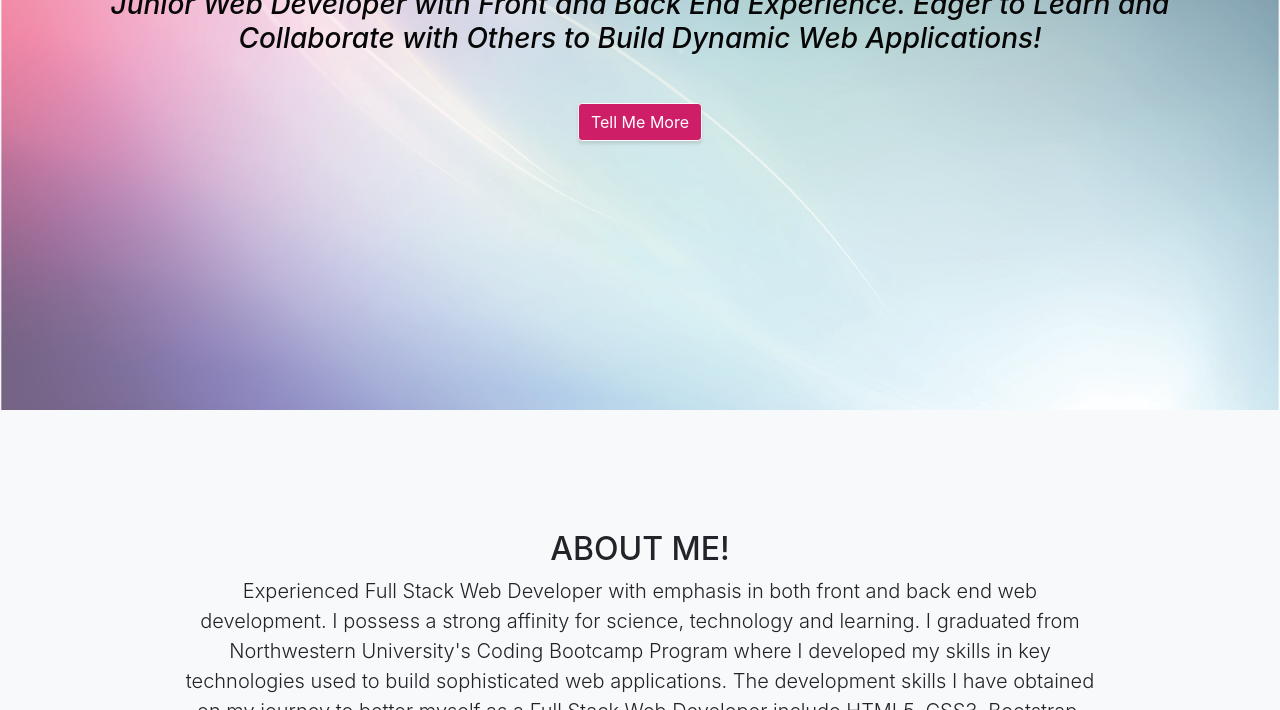
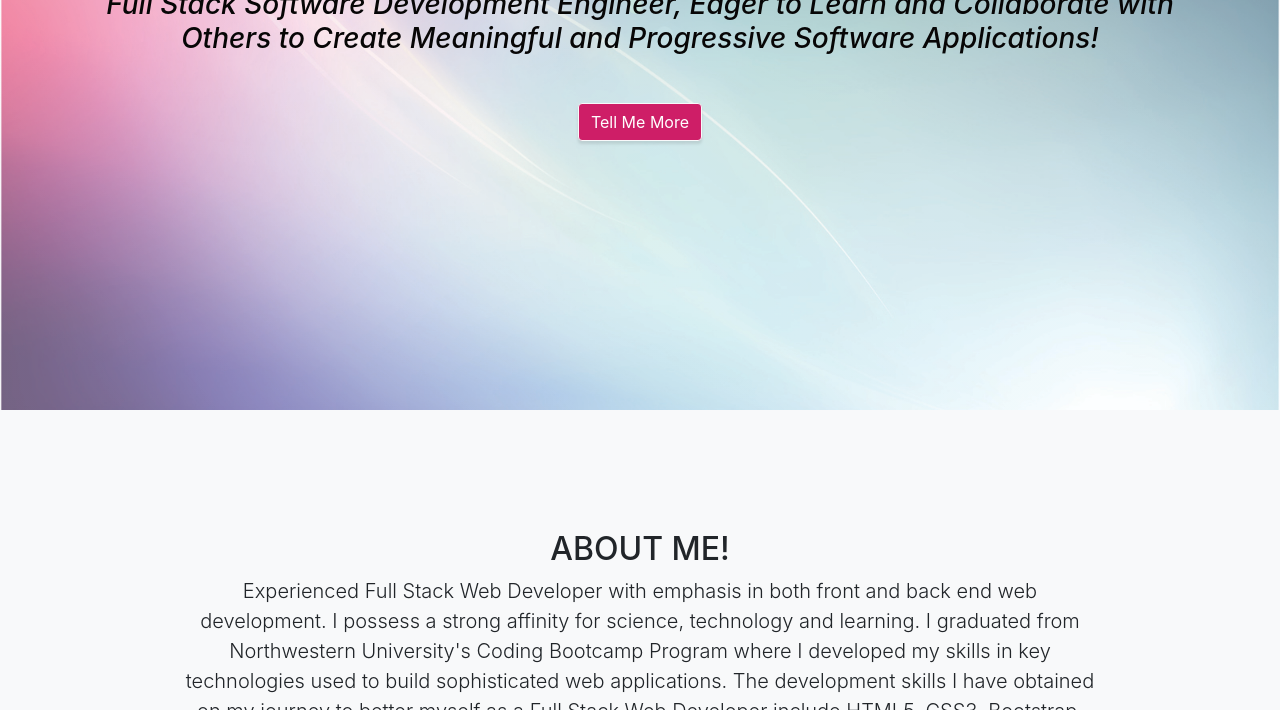
Before and after one commit to GrandSuccess87/QuintessaAnderson.github.io, a website with bundled scripts: page index.html in a window 1280 px wide. Shown: the part 390-1100 px from the top of the page. Built offline with nearby package versions, Linux system fonts and the light colour scheme.

Commit message:
Update portfolio Intro

```diff
--- a/index.html
+++ b/index.html
@@ -63,8 +63,7 @@
       <h1 class="mb-1" style="color: white">QUINTESSA ANDERSON</h1>
       <h3 class="mb-5" style="color: rgb(7, 6, 6)">
           <span class="hidden" role="presentation" aria-hidden="true">
-          <em>Junior Web Developer with Front and Back End Experience. Eager to Learn and Collaborate with Others to Build Dynamic
-            Web Applications!</em>
+          <em>Full Stack Software Development Engineer, Eager to Learn and Collaborate with Others to Create Meaningful and Progressive Software Applications!</em>
           </span>
         </h3>
       <a class="btn btn-light btn-xl js-scroll-trigger" href="#about" style="color: white; background: rgb(206, 30, 103)">Tell Me More</a>
```
